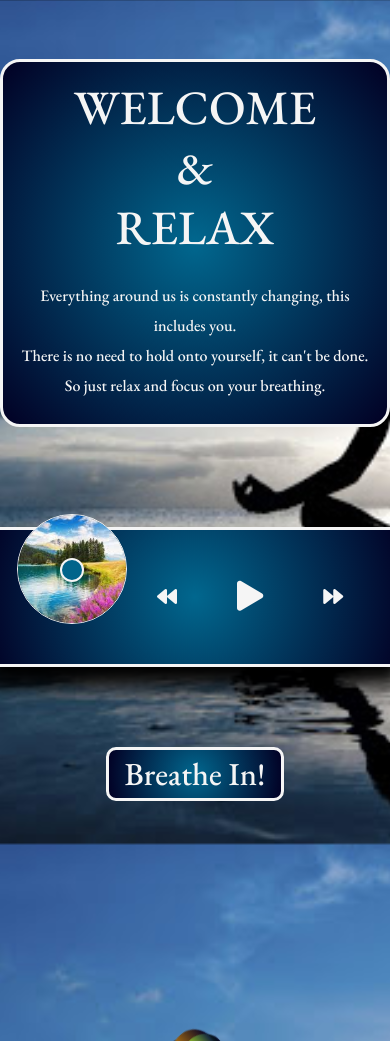
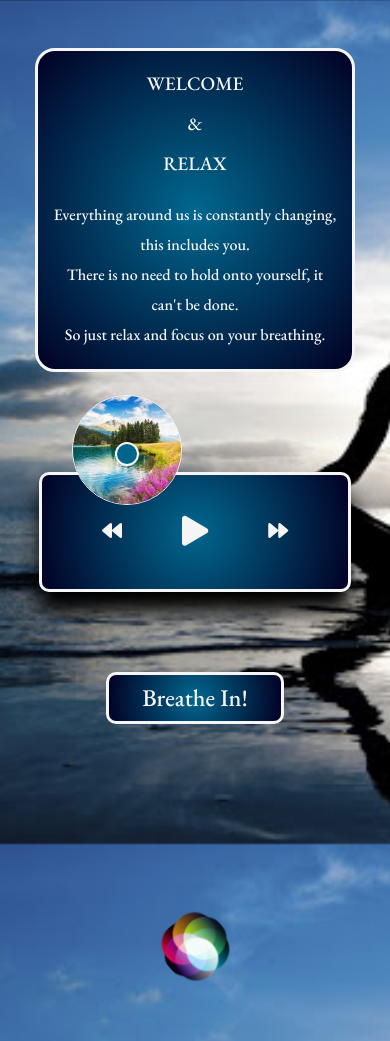
Before and after one commit to AlteredArt/Breathe, a PHP site: page / in a window 390 px wide. Shown: the top 1041 px of the page. Run offline with PHP 8.4, Linux system fonts and the light colour scheme; some libraries are stand-ins or nearby versions.

Commit message:
responsive done

```diff
--- a/public/index.html
+++ b/public/index.html
@@ -8,8 +8,10 @@
 	<link rel="stylesheet" href="https://cdnjs.cloudflare.com/ajax/libs/font-awesome/5.10.2/css/all.min.css" />
 	<link rel="stylesheet" href="styles/style.css" />
 	<link rel="stylesheet" href="styles/music.css" />
-  <!-- <link rel="stylesheet" href="styles/900bp.css" /5 -->
-  <!-- <link rel="stylesheet" href="styles/420bp.css" /> -->
+	<link rel="stylesheet" href="styles/900bp.css" />
+	<link rel="stylesheet" href="styles/600bp.css" />
+
+	<link rel="stylesheet" href="styles/420bp.css" />
 	<link rel="stylesheet" href="styles/circles.css" />
 	<script src="https://ajax.googleapis.com/ajax/libs/jquery/2.1.4/jquery.min.js"></script>
 
@@ -17,10 +19,11 @@
 </head>
 
 <body style="background-image: url('images/main.jpg');">
-		<section>
+	<section class="header-container">
 		<div class="header">
 			<h1> Welcome<br> & <br>Relax</h1>
-				<p>Everything around us is constantly changing, this includes you.<br />There is no need to hold onto yourself, it
+			<p>Everything around us is constantly changing, this includes you.<br />There is no need to hold onto
+				yourself, it
 				can't be done.<br />So just relax and focus on your breathing.</p>
 		</div>
 	</section>
--- a/public/styles/420bp.css
+++ b/public/styles/420bp.css
@@ -2,132 +2,6 @@
 
 @media(max-width: 420px){
 
-  h1 {
-    width: 100%;
-    font-size: 30px;
-  }
-
-  h2{
-    font-size: 25px;
-      margin: 0 5px;
-      /* background-color: black; */
-  }
-
-/* Music */
-  .music-container {
-    margin: 100px 25px;
-  }
-
-  .img-container {
-  display:none;
-  }
-  .music-container.play .music-info {
-    transform: translateY(-45%);
-  }
-/* circles */
-p {
-  /* color: blue; */
-  font-size: 25px;
-}
-
-.container {
-  display: flex;
-  align-items: center;
-  justify-content: center;
-  margin-top: 60px;
-  margin-bottom: 80px;
-  height: 201px;
-  width: 201px;
-  position: relative;
-  transform: scale(1);
-  /* padding-top: 180px; */
-}
-
-.circle {
-  background-color: #010f1c;
-  height: 100%;
-  width: 100%;
-  border-radius: 50%;
-  position: absolute;
-  top: 0;
-  left: 0;
-  z-index: -1;
-}
-
-.gradient-circle {
-  background: conic-gradient(
-    #ccebff 0%,
-    #1aa3ff 40%,
-    #fff 40%,
-    #fff 60%,
-    #0000ff 60%,
-    #cccfff 100%
-  );
-  height: 220px;
-  width: 220px;
-  z-index: -2;
-  border-radius: 50%;
-  position: absolute;
-  top: -10px;
-  left: -10px;
-}
-
-.pointer {
-  background-color: blueviolet;
-  text-shadow: 22px 22px white;
-  border-radius: 50%;
-  height: 20px;
-  width: 20px;
-  display: block;
-}
-
-.pointer-container {
-  position: absolute;
-  top: -30px;
-  left: 95px;
-  width: 10px;
-  height: 130px;
-  animation: rotate 7.5s linear forwards infinite;
-  transform-origin: bottom center;
-}
-
-@keyframes rotate {
-  from {
-    transform: rotate(0deg);
-  }
-
-  to {
-    transform: rotate(360deg);
-  }
-}
-
-.container.grow {
-  animation: grow 3s linear forwards;
-}
-
-@keyframes grow {
-  from {
-    transform: scale(1);
-  }
-
-  to {
-    transform: scale(1.2);
-  }
-}
-
-.container.shrink {
-  animation: shrink 3s linear forwards;
-}
-
-@keyframes shrink {
-  from {
-    transform: scale(1.2);
-  }
-
-  to {
-    transform: scale(1);
-  }
-}
-
+  .header h1 {font-size: 1.2rem;}
 
 }
--- /dev/null
+++ b/public/styles/600bp.css
@@ -0,0 +1,33 @@
+
+@media(max-width: 600px){
+
+    .header-container {
+        width: 320px;
+        display: flex;
+        justify-content: center;
+      }
+
+      .music-container {
+        flex-direction: column;
+        padding: 30px 30px;
+        /* position: relative; */
+        margin: 100px 0 80px 0;
+        z-index: 10;
+      }
+
+      .img-container::after {
+
+        bottom: 51px;
+        left: 55px;
+      }
+
+      .header h1 {
+        font-size: 1.8rem;
+      }
+
+      .word-container {
+          max-width: 320px;
+          margin-bottom: 160px;
+      }
+      .word {font-size: 1.5rem;}
+  }
--- a/public/styles/900bp.css
+++ b/public/styles/900bp.css
@@ -1,13 +1,14 @@
 @import url('https://fonts.googleapis.com/css2?family=EB+Garamond:wght@500&display=swap');
 
 @media(max-width: 900px){
-  h1 {
-    background-color: black;
-    text-align: center;
-    font-size: 35px;
+
+  .header h1 {
+    margin: 0;
+    padding-bottom: 1rem;
+    font-size: 2rem;
+    line-height: 40px;
   }
   h2 {
-    /* background-color: darkred; */
     margin: 0 15px;
     padding: 3px;
     font-size: 30px;
--- a/public/styles/music.css
+++ b/public/styles/music.css
@@ -10,6 +10,7 @@
   border-radius: 10px;
   box-shadow: 0 20px 20px 0 black;
   display: flex;
+  justify-content: center;
   padding: 40px 30px;
   position: relative;
   margin: 100px 0 80px 0;
```
Lines whose indentation alone changed are shown as unchanged.
